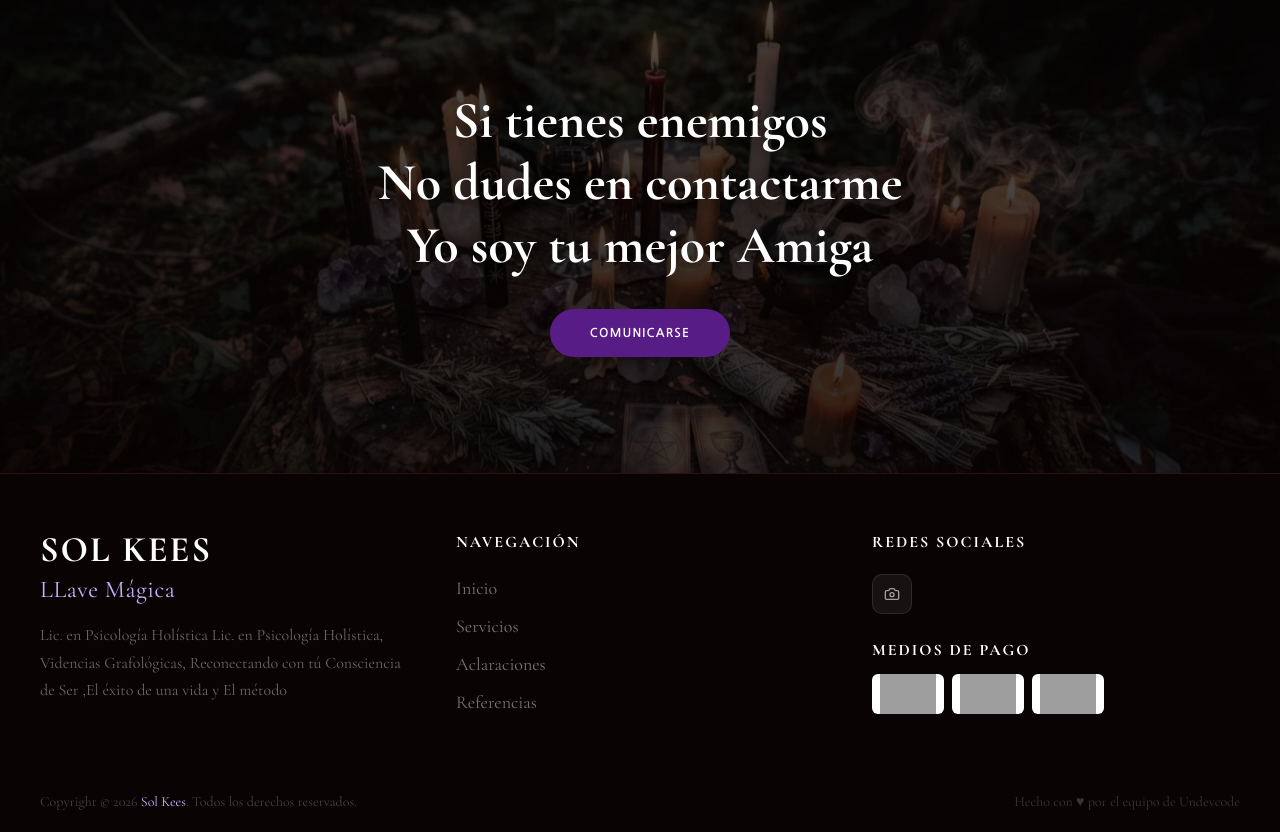
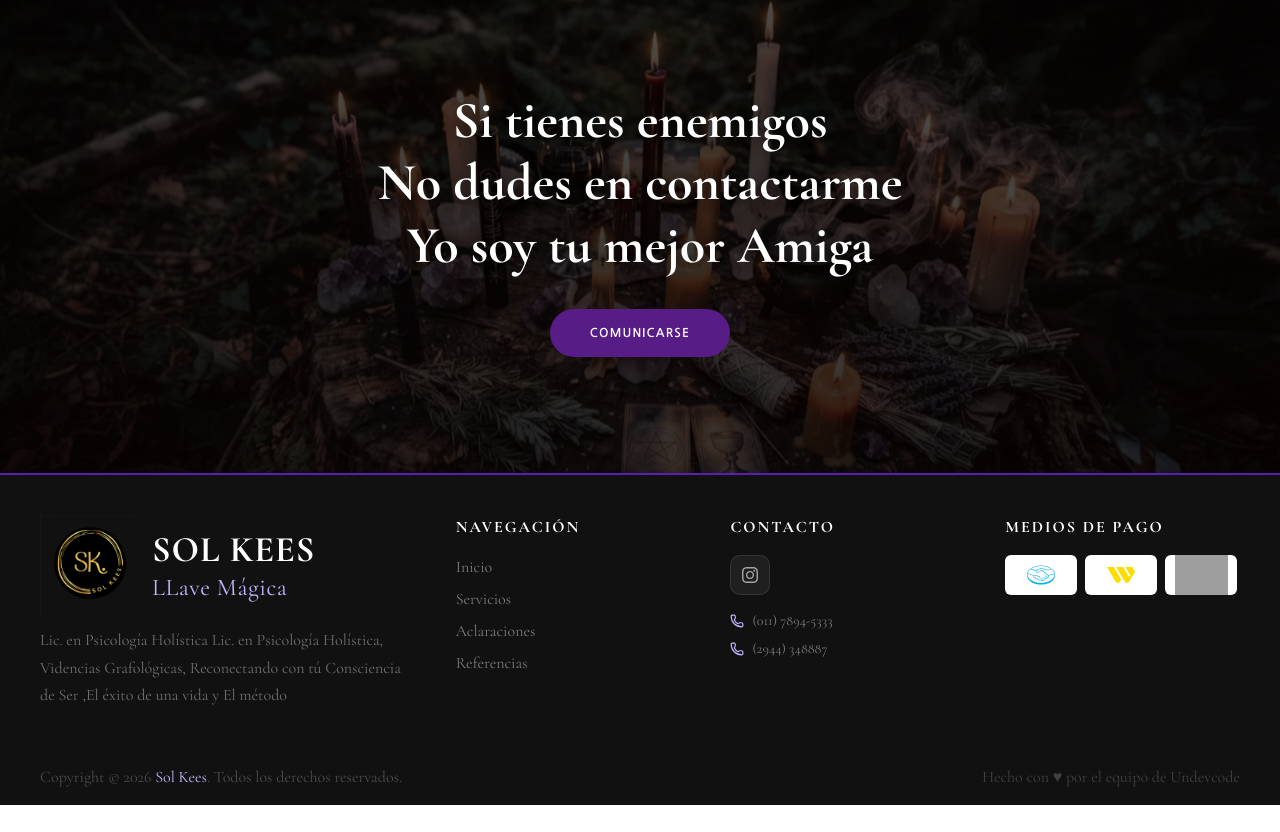
Before and after one commit to undevcode-ok/landing-sol-magia, a Next.js app: page / in a window 1280 px wide. Shown: the part 6087-6919 px from the top of the page. After the commit the page ends 6892 px from the top, so only its background shows below. Built offline with nearby package versions, Linux system fonts and the light colour scheme; grey boxes are pictures that could not be loaded.

Commit message:
cambios al footer visual

```diff
--- a/app/Footer/components/FooterBottom.tsx
+++ b/app/Footer/components/FooterBottom.tsx
@@ -3,12 +3,27 @@ import { footerData } from "../data/footer.data";
 export const FooterBottom = () => {
   const year = new Date().getFullYear();
   return (
-    <div className="max-w-8xl mx-auto px-10 py-5 flex items-center justify-between">
-      <p className="text-white/25 text-sm">
+    <div className="max-w-8xl mx-auto px-10 py-4 flex flex-col sm:flex-row items-center justify-between gap-2 text-center sm:text-left">
+      <p className="text-white/25 text-base">
         Copyright © {year}{" "}
         <span className="text-violet-300">{footerData.copyright}</span>. Todos los derechos reservados.
       </p>
-      <p className="text-white/20 text-sm">{footerData.madeWith}</p>
+      <div
+
+        className="text-white/20 text-base no-underline"
+      >
+        Hecho con{" "}
+        <span className="hover:text-violet-300 transition-colors cursor-pointer">♥</span>{" "}
+        por el equipo de{" "}
+        <span className="hover:text-violet-300 transition-colors">
+          <a
+          href={footerData.madeWithLink}
+        target="_blank"
+        rel="noopener noreferrer">
+            Undevcode
+          </a>
+        </span>
+      </div>
     </div>
   );
 };
--- a/app/Footer/components/FooterBrand.tsx
+++ b/app/Footer/components/FooterBrand.tsx
@@ -1,13 +1,25 @@
+import Image from "next/image";
 import { footerData } from "../data/footer.data";
 
 export const FooterBrand = () => {
   const { brand } = footerData;
   return (
     <div>
-      <p className="text-white text-4xl font-extrabold tracking-[2px] uppercase mb-1">
-        {brand.title}
-      </p>
-      <p className="text-violet-300 text-2xl tracking-wide mb-4">{brand.subtitle}</p>
+      <div className="flex items-center gap-3 mb-3">
+        <Image
+          src={brand.logoImage}
+          alt={brand.alt}
+          width={100}
+          height={100}
+          className="h-25 w-25 object-contain"
+        />
+        <div>
+          <p className="text-white text-4xl font-bold tracking-wide uppercase leading-tight">
+            {brand.alt}
+          </p>
+          <p className="text-violet-300 text-2xl tracking-wide">{brand.subtitle}</p>
+        </div>
+      </div>
       <p className="text-white/40 text-base leading-[1.7]">{brand.description}</p>
     </div>
   );
--- /dev/null
+++ b/app/Footer/components/FooterContact.tsx
@@ -0,0 +1,30 @@
+import { Phone } from "lucide-react";
+import { footerData } from "../data/footer.data";
+import { SocialIcon } from "./SocialIcon";
+
+export const FooterContact = () => {
+  return (
+    <div>
+      <p className="text-white text-base font-bold tracking-[2px] uppercase mb-4">
+        Contacto
+      </p>
+      <div className="flex gap-3 mb-4">
+        {footerData.socialLinks.map((link) => (
+          <SocialIcon key={link.id} link={link} />
+        ))}
+      </div>
+
+      <div className="flex flex-col gap-2">
+        {footerData.phoneNumbers.map((phone) => (
+          <p
+            key={phone}
+            className="flex items-center gap-2 text-white/45 text-sm"
+          >
+            <Phone size={14} className="text-violet-300 shrink-0" />
+            {phone}
+          </p>
+        ))}
+      </div>
+    </div>
+  );
+};
--- a/app/Footer/components/FooterNav.tsx
+++ b/app/Footer/components/FooterNav.tsx
@@ -4,15 +4,15 @@ import { footerData } from "../data/footer.data";
 export const FooterNav = () => {
   return (
     <div>
-      <p className="text-white text-base font-bold tracking-[2px] uppercase mb-5">
+      <p className="text-white text-base font-bold tracking-[2px] uppercase mb-4">
         Navegación
       </p>
-      <div className="flex flex-col gap-[10px]">
+      <div className="flex flex-col gap-2">
         {footerData.navLinks.map((link) => (
           <Link
             key={link.href}
             href={link.href}
-            className="text-white/45 text-lg no-underline hover:text-violet-300 transition-colors"
+            className="text-white/45 text-base no-underline hover:text-violet-300 transition-colors"
           >
             {link.label}
           </Link>
--- /dev/null
+++ b/app/Footer/components/FooterPayment.tsx
@@ -0,0 +1,17 @@
+import { footerData } from "../data/footer.data";
+import { PaymentBadge } from "./PaymentBadge";
+
+export const FooterPayment = () => {
+  return (
+    <div>
+      <p className="text-white font-bold text-base tracking-[2px] uppercase mb-4">
+        Medios de Pago
+      </p>
+      <div className="flex flex-wrap gap-2">
+        {footerData.paymentMethods.map((method) => (
+          <PaymentBadge key={method.id} method={method} />
+        ))}
+      </div>
+    </div>
+  );
+};
--- a/app/Footer/components/FooterSocialPayment.tsx
+++ b/app/Footer/components/FooterSocialPayment.tsx
@@ -1,15 +1,29 @@
+import { Phone } from "lucide-react";
 import { footerData } from "../data/footer.data";
 import { SocialIcon } from "./SocialIcon";
+import { PaymentBadge } from "./PaymentBadge";
 
 export const FooterSocialAndPayment = () => {
   return (
     <div>
       <p className="text-white text-base font-bold tracking-[2px] uppercase mb-5">
-        Redes Sociales
+        Contacto
       </p>
-      <div className="flex gap-3 mb-6">
+      <div className="flex gap-3 mb-5">
         {footerData.socialLinks.map((link) => (
           <SocialIcon key={link.id} link={link} />
+        ))}
+      </div>
+
+      <div className="flex flex-col gap-2 mb-6">
+        {footerData.phoneNumbers.map((phone) => (
+          <p
+            key={phone}
+            className="flex items-center gap-2 text-white/45 text-lg"
+          >
+            <Phone size={16} className="text-violet-300 shrink-0" />
+            {phone}
+          </p>
         ))}
       </div>
 
@@ -18,16 +32,7 @@ export const FooterSocialAndPayment = () => {
       </p>
       <div className="flex flex-wrap gap-2">
         {footerData.paymentMethods.map((method) => (
-          <div
-            key={method.id}
-            className="bg-white rounded-[6px] px-2 flex items-center justify-center h-10 w-18"
-          >
-            <img
-              src={method.logo}
-              alt={method.name}
-              className="h-full w-full block"
-            />
-          </div>
+          <PaymentBadge key={method.id} method={method} />
         ))}
       </div>
     </div>
--- /dev/null
+++ b/app/Footer/components/PaymentBadge.tsx
@@ -0,0 +1,29 @@
+import { PaymentMethod } from "../types/footer.types";
+
+interface Props {
+  method: PaymentMethod;
+}
+
+export const PaymentBadge = ({ method }: Props) => {
+  return (
+    <div className="bg-white rounded-[6px] px-2 flex items-center justify-center h-10 w-18">
+      {method.iconPath ? (
+        <svg
+          viewBox="0 0 24 24"
+          width={28}
+          height={28}
+          fill={method.iconColor}
+          aria-label={method.name}
+        >
+          <path d={method.iconPath} />
+        </svg>
+      ) : (
+        <img
+          src={method.logo}
+          alt={method.name}
+          className="h-full w-full object-contain block"
+        />
+      )}
+    </div>
+  );
+};
--- a/app/Footer/components/SocialIcon.tsx
+++ b/app/Footer/components/SocialIcon.tsx
@@ -1,9 +1,22 @@
-import { Smile, Camera, MessageCircle } from "lucide-react";
+import { Smile, MessageCircle } from "lucide-react";
+import { siInstagram } from "simple-icons";
 import { SocialLink } from "../types/footer.types";
+
+const InstagramIcon = ({ size = 16 }: { size?: number }) => (
+  <svg
+    width={size}
+    height={size}
+    viewBox="0 0 24 24"
+    fill="currentColor"
+    aria-hidden="true"
+  >
+    <path d={siInstagram.path} />
+  </svg>
+);
 
 const iconMap = {
   facebook: Smile,
-  instagram: Camera,
+  instagram: InstagramIcon,
   whatsapp: MessageCircle,
 };
 
--- a/app/Footer/data/footer.data.ts
+++ b/app/Footer/data/footer.data.ts
@@ -1,9 +1,10 @@
+import { siMercadopago, siWesternunion } from "simple-icons";
 import { FooterData } from "../types/footer.types";
-import { buildWhatsAppUrl } from "@/app/Globals";
 
 export const footerData: FooterData = {
   brand: {
-    title: "Sol Kees",
+    logoImage: "/img/logo/logo.webp",
+    alt: "Sol Kees",
     subtitle: "LLave Mágica",
     description:
       "Lic. en Psicología Holística Lic. en Psicología Holística, Videncias Grafológicas, Reconectando con tú Consciencia de Ser ,El éxito de una vida y El método",
@@ -13,28 +14,33 @@ export const footerData: FooterData = {
     { label: "Servicios", href: "#services" },
     { label: "Aclaraciones", href: "#urgency" },
     { label: "Referencias", href: "#references" },
-
   ],
   socialLinks: [
     { id: 1, label: "Instagram", href: "https://www.instagram.com/solkeesok/", icon: "instagram" },
   ],
+  phoneNumbers: ["(011) 7894-5333", "(2944) 348887"],
   paymentMethods: [
     {
       id: 1,
       name: "Mercado Pago",
-    logo: "https://cdn.simpleicons.org/mercadopago", // tu asset local
+      iconPath: siMercadopago.path,
+      iconColor: `#${siMercadopago.hex}`,
     },
     {
       id: 2,
       name: "Western Union",
-    logo: "https://cdn.simpleicons.org/westernunion",
+      iconPath: siWesternunion.path,
+      iconColor: `#${siWesternunion.hex}`,
     },
     {
       id: 3,
       name: "Prex",
-    logo: "https://cdn.simpleicons.org/prex",
+      // Prex no está en simple-icons; se usa el favicon público del sitio oficial.
+      logo: "https://icons.duckduckgo.com/ip3/prexcard.com.ar.ico",
     },
   ],
   copyright: "Sol Kees",
   madeWith: "Hecho con ♥ por el equipo de Undevcode",
+  // TODO: reemplazar por la URL real del sitio de Undevcode.
+  madeWithLink: "https://undevcode.com",
 };
--- a/app/Footer/index.tsx
+++ b/app/Footer/index.tsx
@@ -1,18 +1,17 @@
 import { FooterBrand } from "./components/FooterBrand";
 import { FooterNav } from "./components/FooterNav";
-import { FooterSocialAndPayment } from "./components/FooterSocialPayment";
+import { FooterContact } from "./components/FooterContact";
+import { FooterPayment } from "./components/FooterPayment";
 import { FooterBottom } from "./components/FooterBottom";
 
 export const Footer = () => {
   return (
-    <footer
-      className="border-t border-[rgba(240,96,96,0.15)]"
-      style={{ background: "#0a0303" }}
-    >
-      <div className="grid grid-cols-3 gap-12 max-w-8xl mx-auto px-10 py-14">
+    <footer className="bg-[#111] border-t-2 border-violet-600/70">
+      <div className="grid grid-cols-1 sm:grid-cols-2 lg:grid-cols-[1.6fr_1fr_1fr_1fr] gap-10 max-w-7xl mx-auto px-10 py-10">
         <FooterBrand />
         <FooterNav />
-        <FooterSocialAndPayment />
+        <FooterContact />
+        <FooterPayment />
       </div>
       <hr className="border-none border-t border-white/6 mx-10" />
       <FooterBottom />
--- a/package.json
+++ b/package.json
@@ -12,7 +12,8 @@
     "lucide-react": "^1.21.0",
     "next": "16.2.9",
     "react": "19.2.4",
-    "react-dom": "19.2.4"
+    "react-dom": "19.2.4",
+    "simple-icons": "^16.26.0"
   },
   "devDependencies": {
     "@tailwindcss/postcss": "^4",
```
Also changed, not shown: app/Footer/types/footer.types.ts (+7 -2 lines), 1 other file (tests, documents, lock files or other folders). Lines whose indentation alone changed are shown as unchanged.
